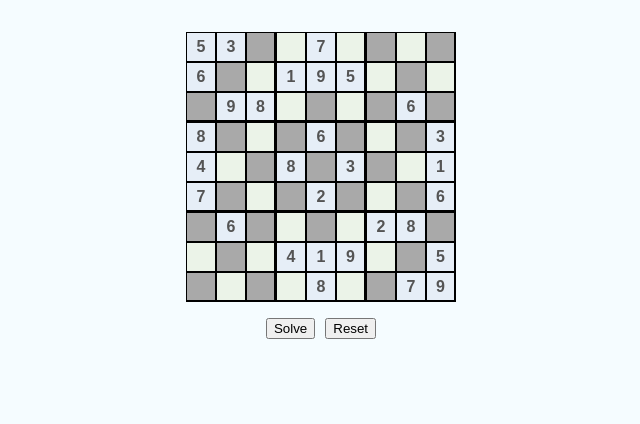
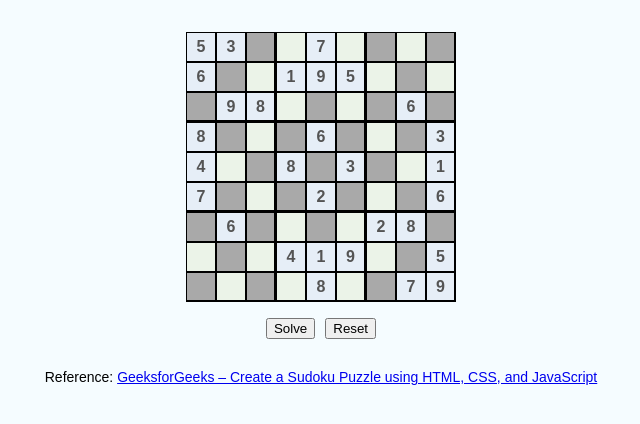
Before and after one commit to 0388824/ACCD-CP1, a plain HTML site: page week3/index.html in a window 1280 px wide. Shown: the whole page, without its empty margins (319-959 px from the left). Drawn offline with Linux system fonts and the light colour scheme.

Commit message:
Update index.html

```diff
--- a/week3/index.html
+++ b/week3/index.html
@@ -15,6 +15,12 @@
   </div>
   <div class="result" id="result"></div>
 
+  <footer style="margin-top: 30px; text-align: center; font-size: 14px;">
+    Reference: <a href="https://www.geeksforgeeks.org/javascript/create-a-sudoku-puzzle-using-html-css-javascript/" target="_blank">
+      GeeksforGeeks – Create a Sudoku Puzzle using HTML, CSS, and JavaScript
+    </a>
+  </footer>
+
   <script src="script.js"></script>
 </body>
 </html>
```
